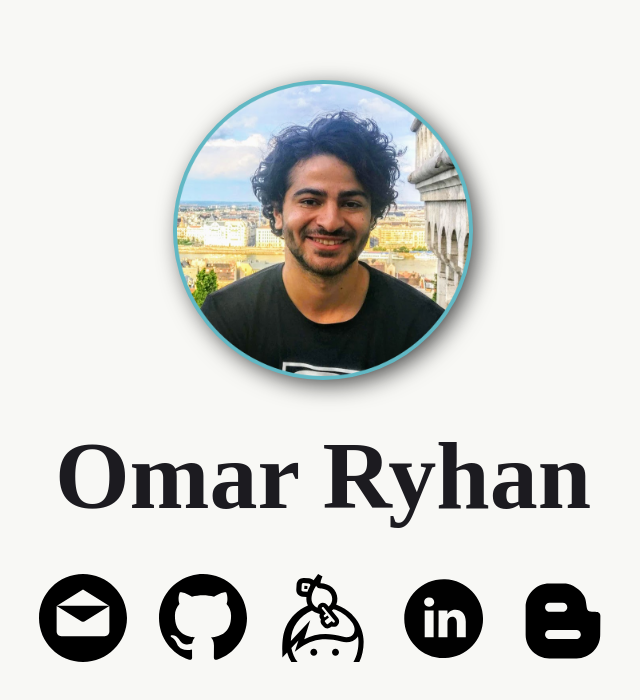
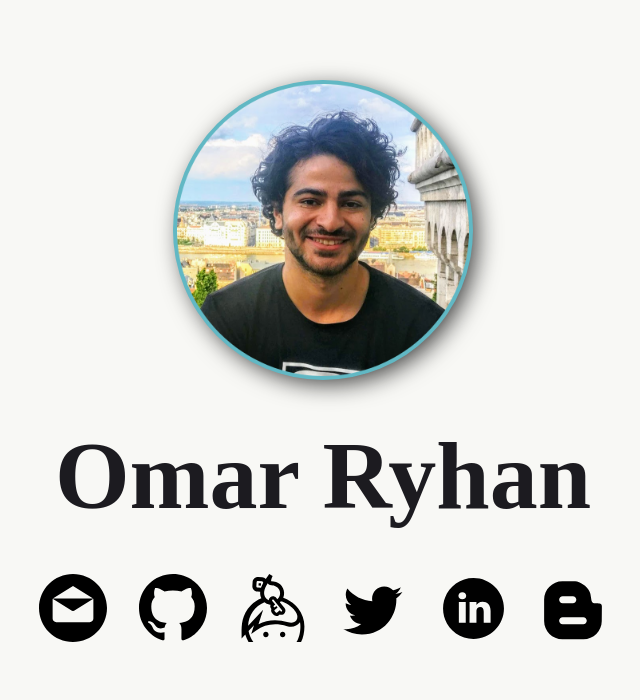
Before and after one commit to omarryhan/Portfolio, a Gatsby site: page / in a window 1280 px wide. Shown: the whole page, without its empty margins (317-957 px from the left). Built offline with nearby package versions, Linux system fonts and the light colour scheme; Gatsby itself is replaced by a stand-in of ours; a web font is replaced by a local one.

Commit message:
Added Twitter link

```diff
--- a/src/pages/index.tsx
+++ b/src/pages/index.tsx
@@ -12,6 +12,7 @@ import MailLogo from '../images/icons/mail-black-round.svg';
 import LinkedInLogo from '../images/icons/linkedin-black-round.svg';
 import KeybaseLogo from '../images/icons/keybase-black-borderless.svg';
 import BlogLogo from '../images/icons/blog-black-borderless.svg';
+import TwitterLogo from '../images/icons/twitter-black-borderless.svg';
 
 import { COLOR_PALETTE, media } from '../constants';
 
@@ -109,6 +110,11 @@ const IndexPage: React.FC<{}> = (): JSX.Element => (
           </a>
         </ProfileLinkDiv>
         <ProfileLinkDiv>
+          <a href="https://twitter.com/omarryhan" rel="noopener noreferrer">
+            <img src={TwitterLogo} alt="Twitter logo" key="Twitter" title="Follow me on Twitter" width="100%" />
+          </a>
+        </ProfileLinkDiv>
+        <ProfileLinkDiv>
           <a href="https://linkedin.com/in/omarryhan" target="_blank" rel="noopener noreferrer">
             <img src={LinkedInLogo} alt="LinkedIn logo" key="LinkedIn" title="LinkedIn" width="100%" />
           </a>
```
